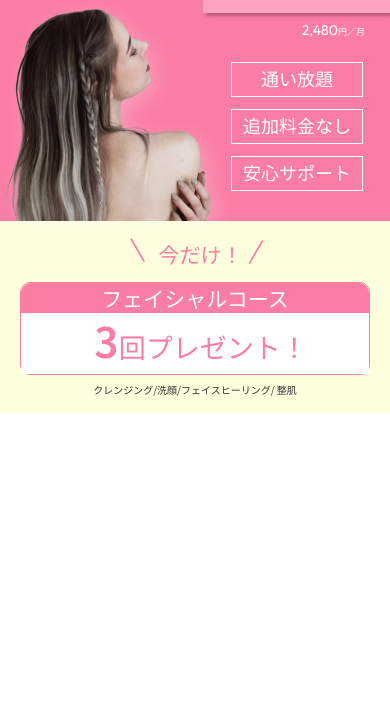
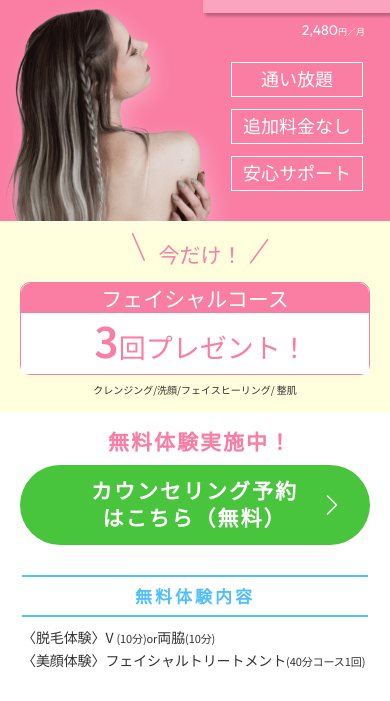
Before and after one commit to annaponpon/KIRAMEKI-BEAUTY-LABO, a plain HTML site: page index.html in a window 390 px wide. Shown: the part 153-854 px from the top of the page. Drawn offline with nearby package versions, Linux system fonts and the light colour scheme; some packages are replaced by stand-ins of ours.

Commit message:
CV（cv）・無料体験内容

```diff
--- a/assets/style/main.css
+++ b/assets/style/main.css
@@ -557,6 +557,12 @@ h2 h3 {
     }
 }
 
+.campaign-container {
+    margin-inline: auto;
+    max-width: 34.375rem;
+    text-align: center;
+}
+
 
 
 /* タイトル */
@@ -687,3 +693,160 @@ h2 h3 {
         margin-top: .4688rem;
     }
 }
+
+
+
+/* CV（cv）
+------------------------------------------ */
+/* タイトル */
+.cv {
+    padding: 3.25rem 1.25rem 0;
+}
+
+@media (max-width: 767px) {
+    .cv {
+        padding: .875rem 1.25rem 0;
+    }
+}
+
+.cv-container {
+    margin-inline: auto;
+    max-width: 35.625rem;
+    text-align: center;
+}
+
+.cv__title {
+    font-size: 2.125rem;
+    color: #fa7da3;
+    text-align: center;
+    letter-spacing: .2188rem;
+    margin-left: 1rem;
+}
+
+@media (max-width: 767px) {
+    .cv__title {
+        font-size: 1.3125rem;
+        letter-spacing: .125rem;
+        margin-left: .625rem;
+    }
+}
+
+
+/* ボタン */
+.cv__button {
+    display: inline-block;
+    padding: 1.25rem 2.6875rem 1.375rem 7.375rem;
+    text-align: center;
+    text-decoration: none;
+    border-radius: 4.0625rem;
+    background-color: #49c43d;
+    color: #fff;
+    font-size: 2.125rem;
+    margin-top: .8125rem;
+    margin-inline: auto;
+}
+
+@media (max-width: 767px) {
+    .cv__button {
+        padding: .75rem 1.625rem .875rem 4.4375rem;
+        margin-top: .4375rem;
+    }
+}
+
+.cv__button-item--text {
+    letter-spacing: 0.2062rem;
+    line-height: 1.3;
+}
+
+@media (max-width: 767px) {
+    .cv__button-item--text {
+        font-size: 1.3125rem;
+        letter-spacing: .125rem;
+        line-height: 1.3;
+    }
+}
+
+.cv__button-item span {
+    display: block;
+}
+
+.cv__button-item--icon {
+    margin-left: 2.4375rem;
+
+}
+
+@media (max-width: 767px) {
+    .cv__button-item--icon {
+        margin-left: 1.375rem;
+        font-size: 1.5rem;
+    }
+}
+
+.cv__button:hover {
+    background-color: #40e02f;
+}
+
+
+
+/* 無料体験内容（free-trial）
+------------------------------------------ */
+/* タイトル */
+.free-trial {
+    padding: 2.875rem 1.375rem 0;
+}
+
+@media (max-width: 767px) {
+    .free-trial {
+        padding-top: 1.875rem;
+    }
+}
+
+.free-trial-container {
+    max-width: 35.625rem;
+    margin-inline: auto;
+}
+
+.free-trial__title {
+    font-size: 1.75rem;
+    color: #50bfff;
+    text-align: center;
+    letter-spacing: .1875rem;
+    padding: 10px;
+    border-top: 2px solid #50bfff;
+	border-bottom: 2px solid #50bfff;
+}
+
+@media (max-width: 767px) {
+    .free-trial__title {
+        font-size: 1.0625rem;
+        padding: .375rem;
+    }
+}
+
+
+
+/* テキスト */
+.free-trial__text {
+    font-size: 1.425rem;
+    color: #333;
+    margin-top: 1.125rem;
+    line-height: 1.7;
+}
+
+@media (max-width: 767px) {
+    .free-trial__text {
+        font-size: .875rem;
+        margin-top: .5625rem;
+        letter-spacing: -.0063rem;
+    }
+}
+
+.free-trial__text--small {
+    font-size: 1.125rem;
+}
+
+@media (max-width: 767px) {
+    .free-trial__text--small {
+        font-size: .6875rem;
+    }
+}
--- a/index.html
+++ b/index.html
@@ -99,9 +99,9 @@
         <section class="campaign">
             <div class="campaign-container">
                 <div class="campaign__title flex">
-                    <div class="campaign__title--icon-left"></div>
+                    <i class="campaign__title--icon-left"></i>
                     <h2 class="campaign__title--text">今だけ！</h2>
-                    <div class="campaign__title--icon-right"></div>
+                    <i class="campaign__title--icon-right"></i>
                 </div>
                 <div class="campaign__content">
                     <h3 class="campaign__content--heading">フェイシャルコース</h3>
@@ -112,10 +112,26 @@
         </section>
         <!-- CV -->
         <section class="cv">
-
+            <div class="cv-container">
+                <h2 class="cv__title -semibold">無料体験実施中！</h2>
+                <!-- ボタン -->
+                <a href="#" class="cv__button">
+                    <div class="cv__button-item flex">
+                        <p class="cv__button-item--text -bold">カウンセリング予約<span>はこちら（無料）</span></p>
+                        <i class="cv__button-item--icon bi bi-chevron-right"></i>
+                    </div>
+                </a>
+            </div>
         </section>
         <!-- 無料体験内容 -->
         <section class="free-trial">
+            <div class="free-trial-container">
+                <h2 class="free-trial__title -semibold">無料体験内容</h2>
+                <p class="free-trial__text">〈脱毛体験〉V <span class="free-trial__text--small">(10分)or</span>両脇<span class="free-trial__text--small">(10分)</span>
+                    <br>〈美顔体験〉フェイシャルトリートメント<span class="free-trial__text--small">(40分コース1回)</span>
+                </p>
+            </div>
+
 
         </section>
         <!-- 3つのポイント -->
```
